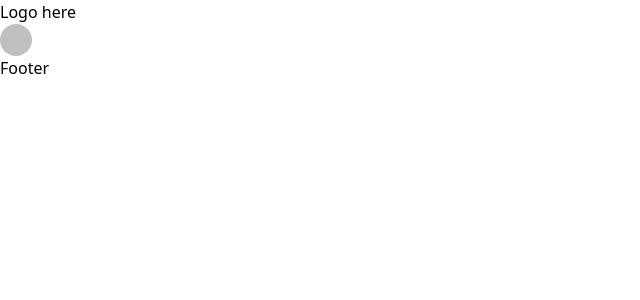
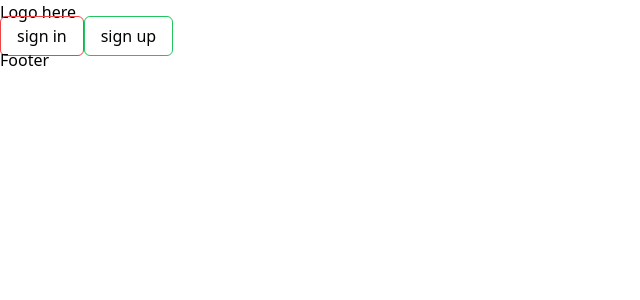
Before and after one commit to hungphunguyen/Infertility-Treatment-Management-and-Monitoring-System, a React (Vite) app: page / in a window 1280 px wide. Shown: the top 300 px of the page, without its empty margins (0-640 px from the left). Built offline with nearby package versions, Linux system fonts and the light colour scheme; no server answers.

Commit message:
fix chua xong

```diff
--- a/src/components/UserHeader.jsx
+++ b/src/components/UserHeader.jsx
@@ -1,15 +1,26 @@
-import React from "react";
+import React, { useEffect } from "react";
 import { Link } from "react-router-dom";
 import { path } from "../common/path";
 import { useSelector } from "react-redux";
 import { Avatar } from "antd";
+import { authService } from "../service/auth.service";
 
 const UserHeader = () => {
-  const { infoUser } = useSelector((state) => state.authSlice);
+  const { token } = useSelector((state) => state.authSlice);
+
+  function getFulllName(idToken) {
+    const [userInfo, setUserInfo] = React.useState(null);
+    useEffect(() => {
+      authService.getMyInfo(idToken)
+      .then((res) => setUserInfo(res.data))
+      .catch((error) => console.log(error))
+    })
+    return userInfo.result.fullName;
+  }
 
   const checUserkLogin = () => {
-    return infoUser ? (
-      <Avatar>{infoUser.fullName}</Avatar>
+    return token ? (
+      <Avatar>{getFulllName(token)}</Avatar>
     ) : (
       <>
         <Link
--- a/src/redux/authSlice.js
+++ b/src/redux/authSlice.js
@@ -2,7 +2,8 @@ import { createSlice } from "@reduxjs/toolkit";
 import { getLocgetlStorage } from "../utils/util";
 import { authService } from "../service/auth.service";
 const initialState = {
-  infoUser: authService.getMyInfo(getLocgetlStorage("token")),
+  // infoUser: authService.getMyInfo(getLocgetlStorage("token")),
+  token : getLocgetlStorage("token"),
 };
 
 const authSlice = createSlice({
```
